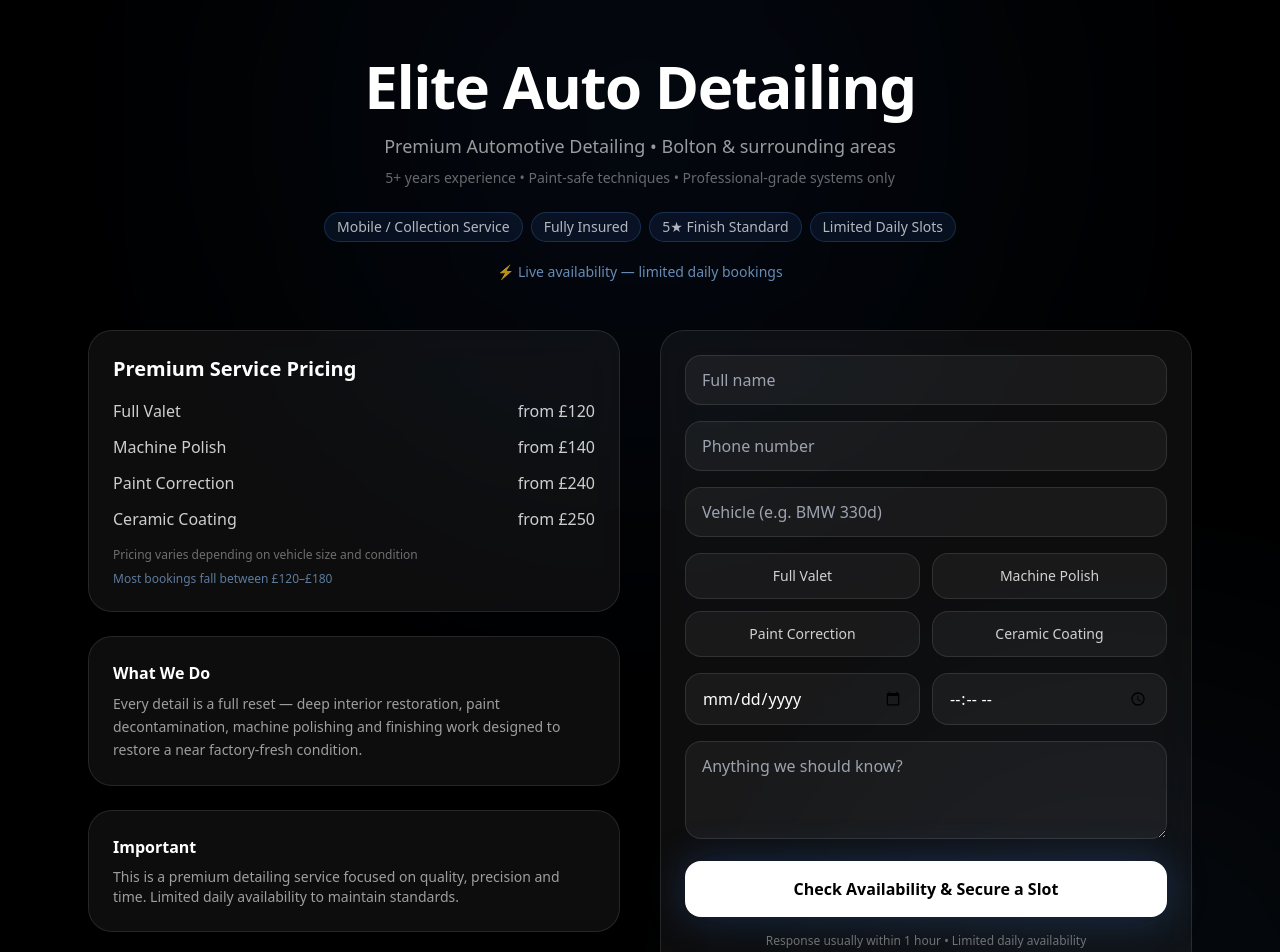
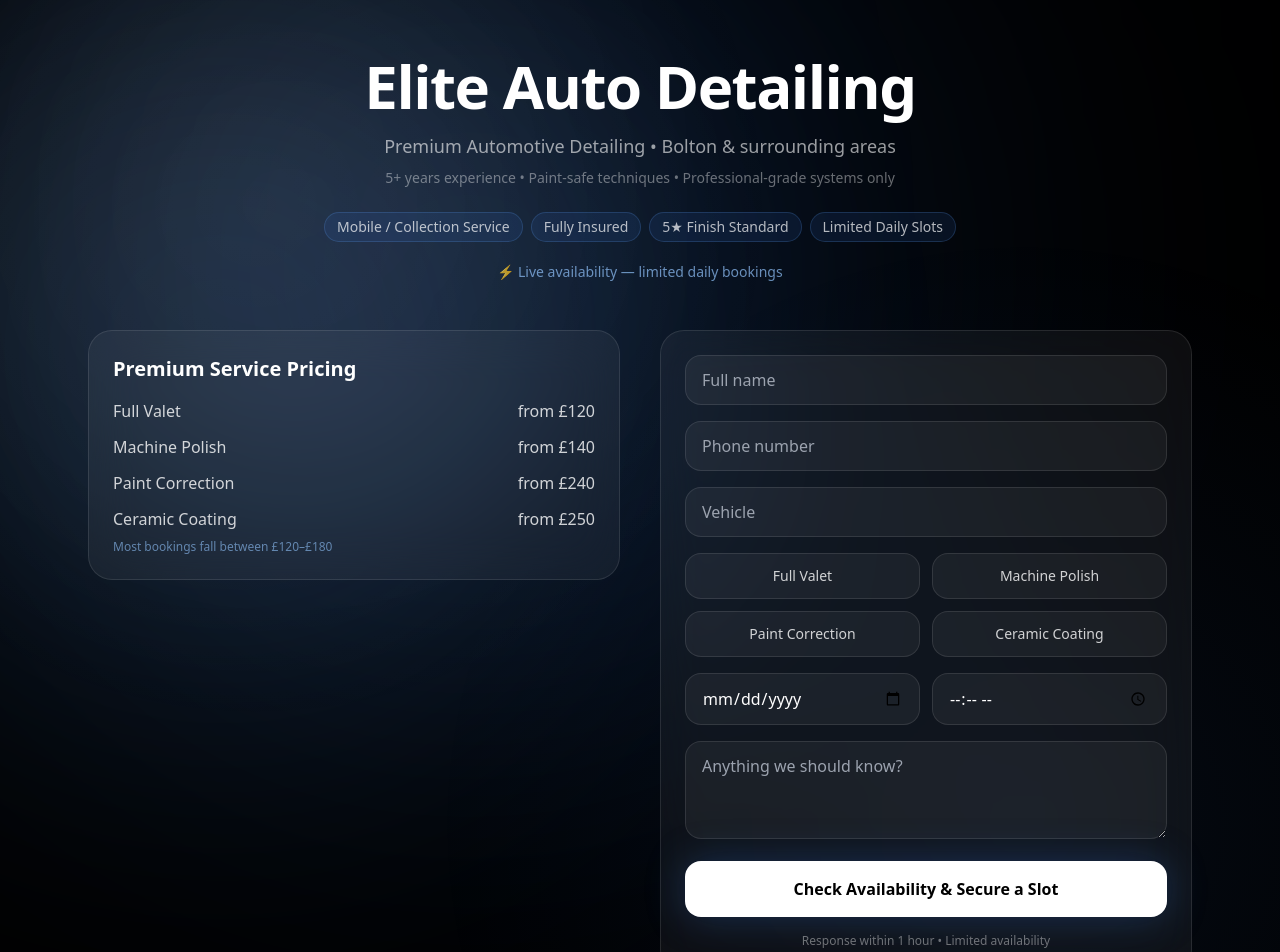
Before and after one commit to eliteautobolton/elite-auto-detailing, a Next.js app: page / in a window 1280 px wide. Shown: the top 952 px of the page. Built offline with nearby package versions, Linux system fonts and the light colour scheme.

Commit message:
Update page.js
Animated background

```diff
--- a/app/page.js
+++ b/app/page.js
@@ -57,12 +57,51 @@ export default function Page() {
   return (
     <div className="min-h-screen bg-black text-white relative overflow-hidden">
 
-      {/* Background glow */}
-      <div className="absolute inset-0">
-        <div className="absolute top-[-200px] left-1/2 -translate-x-1/2 w-[650px] h-[650px] bg-blue-500/10 blur-[180px] rounded-full animate-pulse" />
-        <div className="absolute bottom-[-250px] right-[-120px] w-[550px] h-[550px] bg-blue-400/10 blur-[160px] rounded-full animate-pulse" />
+      {/* 🌊 LIQUID BACKGROUND LAYER */}
+      <div className="absolute inset-0 overflow-hidden">
+
+        {/* main blue blobs */}
+        <div className="absolute w-[700px] h-[700px] bg-blue-500/20 rounded-full blur-[180px] animate-blob1" />
+        <div className="absolute w-[600px] h-[600px] bg-blue-400/20 rounded-full blur-[160px] animate-blob2" />
+        <div className="absolute w-[500px] h-[500px] bg-white/5 rounded-full blur-[140px] animate-blob3" />
+
+        {/* subtle noise overlay */}
+        <div className="absolute inset-0 bg-[radial-gradient(circle_at_20%_20%,rgba(255,255,255,0.05),transparent_40%),radial-gradient(circle_at_80%_80%,rgba(59,130,246,0.08),transparent_45%)]" />
       </div>
 
+      {/* ANIMATIONS */}
+      <style jsx>{`
+        @keyframes blob1 {
+          0% { transform: translate(0px, 0px) scale(1); }
+          33% { transform: translate(120px, -80px) scale(1.1); }
+          66% { transform: translate(-80px, 120px) scale(0.95); }
+          100% { transform: translate(0px, 0px) scale(1); }
+        }
+
+        @keyframes blob2 {
+          0% { transform: translate(0px, 0px) scale(1); }
+          50% { transform: translate(-150px, 100px) scale(1.15); }
+          100% { transform: translate(0px, 0px) scale(1); }
+        }
+
+        @keyframes blob3 {
+          0% { transform: translate(0px, 0px); }
+          50% { transform: translate(100px, -120px); }
+          100% { transform: translate(0px, 0px); }
+        }
+
+        .animate-blob1 {
+          animation: blob1 18s ease-in-out infinite;
+        }
+        .animate-blob2 {
+          animation: blob2 22s ease-in-out infinite;
+        }
+        .animate-blob3 {
+          animation: blob3 26s ease-in-out infinite;
+        }
+      `}</style>
+
+      {/* CONTENT */}
       <div className="relative max-w-6xl mx-auto px-6 py-14">
 
         {/* HERO */}
@@ -79,14 +118,8 @@ export default function Page() {
             5+ years experience • Paint-safe techniques • Professional-grade systems only
           </p>
 
-          {/* badges */}
           <div className="mt-6 flex flex-wrap justify-center gap-2 text-sm text-white/70">
-            {[
-              "Mobile / Collection Service",
-              "Fully Insured",
-              "5★ Finish Standard",
-              "Limited Daily Slots",
-            ].map((t) => (
+            {["Mobile / Collection Service", "Fully Insured", "5★ Finish Standard", "Limited Daily Slots"].map((t) => (
               <span
                 key={t}
                 className="px-3 py-1 rounded-full bg-blue-500/10 border border-blue-400/20"
@@ -125,28 +158,8 @@ export default function Page() {
                 </div>
               </div>
 
-              <p className="text-xs text-white/40 mt-4">
-                Pricing varies depending on vehicle size and condition
-              </p>
-
               <p className="text-xs text-blue-300/60 mt-2">
                 Most bookings fall between £120–£180
-              </p>
-            </div>
-
-            <div className="bg-white/5 border border-white/10 rounded-3xl p-6">
-              <h3 className="font-semibold mb-2">What We Do</h3>
-              <p className="text-white/60 text-sm leading-relaxed">
-                Every detail is a full reset — deep interior restoration, paint decontamination,
-                machine polishing and finishing work designed to restore a near factory-fresh condition.
-              </p>
-            </div>
-
-            <div className="bg-white/5 border border-white/10 rounded-3xl p-6">
-              <h3 className="font-semibold mb-2">Important</h3>
-              <p className="text-white/60 text-sm">
-                This is a premium detailing service focused on quality, precision and time.
-                Limited daily availability to maintain standards.
               </p>
             </div>
 
@@ -159,24 +172,24 @@ export default function Page() {
               name="name"
               placeholder="Full name"
               onChange={handleChange}
-              className="w-full px-4 py-3 rounded-2xl bg-white/5 border border-white/10 outline-none focus:ring-2 focus:ring-blue-500/30"
+              className="w-full px-4 py-3 rounded-2xl bg-white/5 border border-white/10 focus:ring-2 focus:ring-blue-500/30"
             />
 
             <input
               name="phone"
               placeholder="Phone number"
               onChange={handleChange}
-              className="w-full px-4 py-3 rounded-2xl bg-white/5 border border-white/10 outline-none focus:ring-2 focus:ring-blue-500/30"
+              className="w-full px-4 py-3 rounded-2xl bg-white/5 border border-white/10 focus:ring-2 focus:ring-blue-500/30"
             />
 
             <input
               name="car"
-              placeholder="Vehicle (e.g. BMW 330d)"
+              placeholder="Vehicle"
               onChange={handleChange}
-              className="w-full px-4 py-3 rounded-2xl bg-white/5 border border-white/10 outline-none focus:ring-2 focus:ring-blue-500/30"
+              className="w-full px-4 py-3 rounded-2xl bg-white/5 border border-white/10 focus:ring-2 focus:ring-blue-500/30"
             />
 
-            {/* MULTI SERVICE SELECT */}
+            {/* services */}
             <div className="grid grid-cols-2 gap-3 text-sm">
               {serviceOptions.map((s) => (
                 <button
@@ -185,7 +198,7 @@ export default function Page() {
                   className={`py-3 rounded-2xl border transition ${
                     form.services.includes(s)
                       ? "bg-blue-500 text-white border-blue-400"
-                      : "bg-white/5 border-white/10 text-white/80 hover:bg-white/10 hover:border-white/20"
+                      : "bg-white/5 border-white/10 text-white/80"
                   }`}
                 >
                   {s}
@@ -193,20 +206,20 @@ export default function Page() {
               ))}
             </div>
 
-            {/* DATE + TIME */}
+            {/* date + time */}
             <div className="grid grid-cols-2 gap-3">
               <input
                 type="date"
                 name="date"
                 onChange={handleChange}
-                className="w-full px-4 py-3 rounded-2xl bg-white/5 border border-white/10 focus:ring-2 focus:ring-blue-500/30"
+                className="px-4 py-3 rounded-2xl bg-white/5 border border-white/10 focus:ring-blue-500/30"
               />
 
               <input
                 type="time"
                 name="time"
                 onChange={handleChange}
-                className="w-full px-4 py-3 rounded-2xl bg-white/5 border border-white/10 focus:ring-2 focus:ring-blue-500/30"
+                className="px-4 py-3 rounded-2xl bg-white/5 border border-white/10 focus:ring-blue-500/30"
               />
             </div>
 
@@ -215,18 +228,18 @@ export default function Page() {
               placeholder="Anything we should know?"
               rows="3"
               onChange={handleChange}
-              className="w-full px-4 py-3 rounded-2xl bg-white/5 border border-white/10 focus:ring-2 focus:ring-blue-500/30"
+              className="w-full px-4 py-3 rounded-2xl bg-white/5 border border-white/10 focus:ring-blue-500/30"
             />
 
             <button
               onClick={handleSubmit}
-              className="w-full py-4 rounded-2xl bg-white text-black font-semibold hover:scale-[1.02] active:scale-[0.99] transition shadow-[0_0_40px_rgba(59,130,246,0.25)]"
+              className="w-full py-4 rounded-2xl bg-white text-black font-semibold hover:scale-[1.02] transition shadow-[0_0_40px_rgba(59,130,246,0.25)]"
             >
               Check Availability & Secure a Slot
             </button>
 
             <p className="text-center text-xs text-white/40">
-              Response usually within 1 hour • Limited daily availability
+              Response within 1 hour • Limited availability
             </p>
 
           </div>
```
